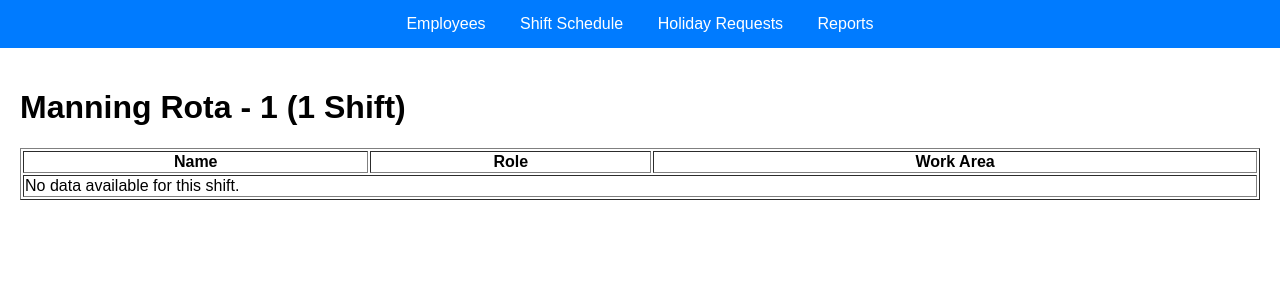
After one commit to Deepeshpatel11/Labor-Tool, a Django app: page /shifts/rota/1/1/ in a window 1280 px wide. The commit adds this page. Shown: the top 300 px of the page. Run offline with Django 5.2, Linux system fonts and the light colour scheme.

Commit message:
Added Manning Rota view and template

```diff
--- a/labour_management/shifts/templates/shifts/index.html
+++ b/labour_management/shifts/templates/shifts/index.html
@@ -19,7 +19,7 @@
                     <td>{{ shift.date }}</td>
                     <td>{{ shift.shift_type }}</td>
                     <td>{{ shift.staffing }}</td>
-                    <td><a href="#">View Rota</a></td>
+                    <td><a href="{% url 'manning_rota' shift.date shift.shift_type %}">View Rota</a></td>
                 </tr>
             {% endfor %}
         </tbody>
--- /dev/null
+++ b/labour_management/shifts/templates/shifts/manning_rota.html
@@ -0,0 +1,27 @@
+{% extends "labour_management/base.html" %}
+
+{% block title %}Manning Rota for {{ date }} - {{ shift_type }}{% endblock %}
+
+{% block content %}
+    <h1>Manning Rota - {{ date }} ({{ shift_type }} Shift)</h1>
+    <table border="1" width="100%">
+        <thead>
+            <tr>
+                <th>Name</th>
+                <th>Role</th>
+                <th>Work Area</th>
+            </tr>
+        </thead>
+        <tbody>
+            {% for worker in rota %}
+                <tr>
+                    <td>{{ worker.name }}</td>
+                    <td>{{ worker.role }}</td>
+                    <td>{{ worker.area }}</td>
+                </tr>
+            {% empty %}
+                <tr><td colspan="3">No data available for this shift.</td></tr>
+            {% endfor %}
+        </tbody>
+    </table>
+{% endblock %}
--- a/labour_management/shifts/urls.py
+++ b/labour_management/shifts/urls.py
@@ -3,4 +3,5 @@ from . import views
 
 urlpatterns = [
     path("", views.index, name="shifts_index"),
+    path("rota/<str:date>/<str:shift_type>/", views.manning_rota, name="manning_rota"),
 ]
--- a/labour_management/shifts/views.py
+++ b/labour_management/shifts/views.py
@@ -8,5 +8,22 @@ shifts_data = [
     {"date": "2025-03-21", "shift_type": "Night", "staffing": "Full"},
 ]
 
+# Sample manning rota data
+rota_data = {
+    "2025-03-20_Day": [
+        {"name": "John Smith", "role": "Supervisor", "area": "Process"},
+        {"name": "Alice Johnson", "role": "Technician", "area": "Packaging"},
+    ],
+    "2025-03-20_Night": [
+        {"name": "David Brown", "role": "Operator", "area": "Multipack"},
+        {"name": "Sarah Lee", "role": "Technician", "area": "Palletising"},
+    ],
+}
+
 def index(request):
     return render(request, "shifts/index.html", {"shifts": shifts_data})
+
+def manning_rota(request, date, shift_type):
+    rota_key = f"{date}_{shift_type}"
+    rota = rota_data.get(rota_key, [])  # Get rota for the specific date/shift, or empty list if not found
+    return render(request, "shifts/manning_rota.html", {"date": date, "shift_type": shift_type, "rota": rota})
```
